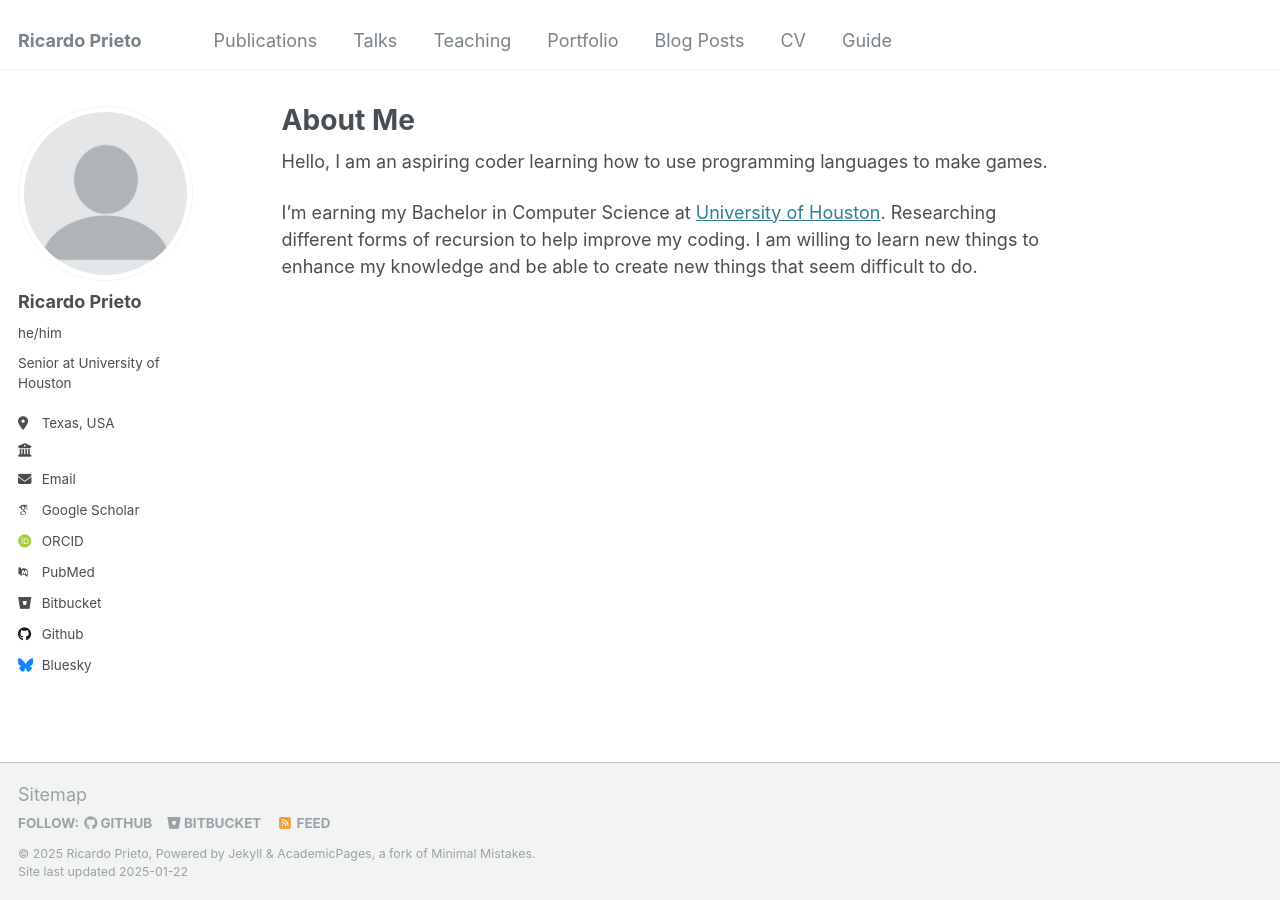
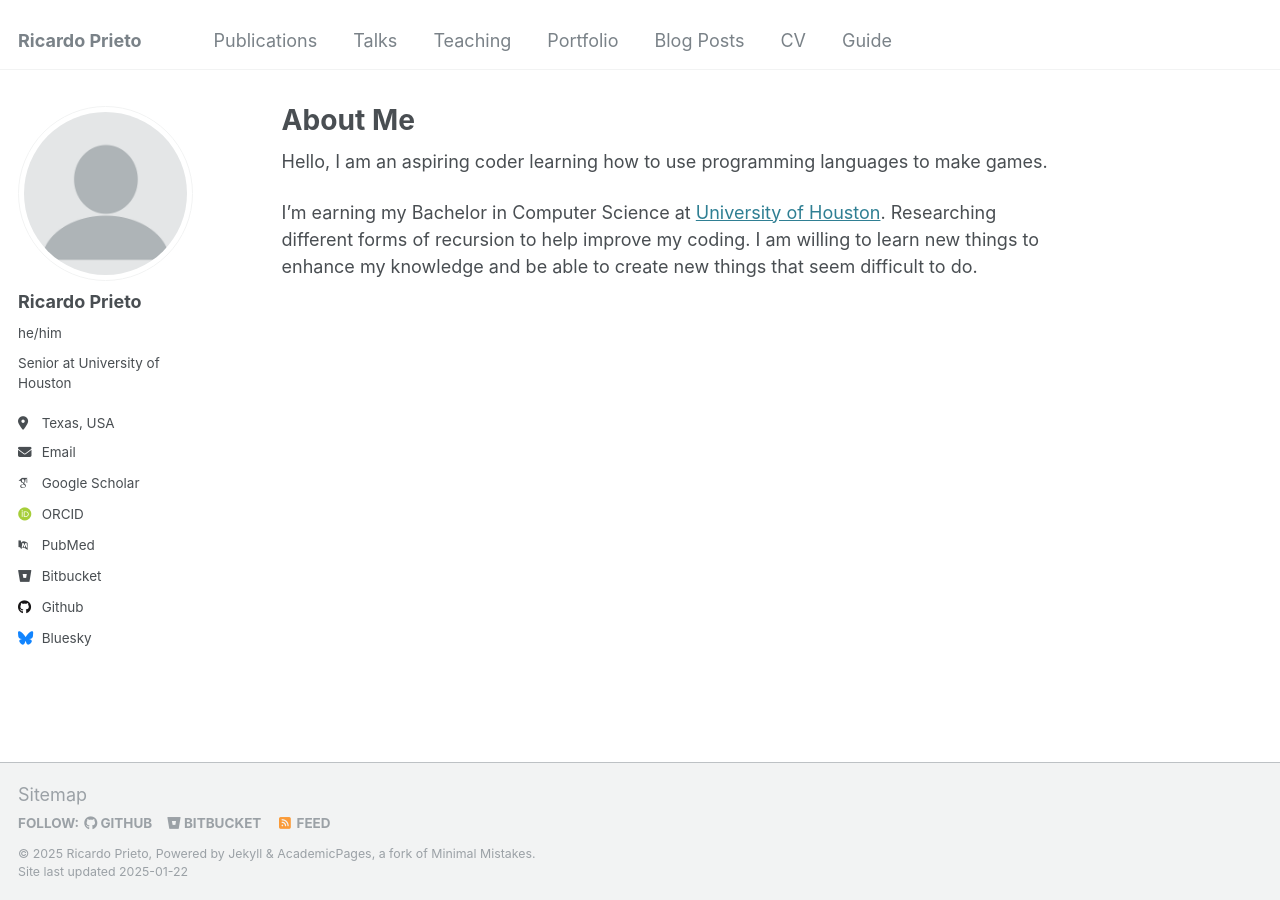
Before and after one commit to ricarpr/ricarpr.github.io, a Jekyll site: the page built from _pages/about.md, in a window 1280 px wide. Built offline with Jekyll 4.4.1, drawn with Linux system fonts in a browser that asks for light colours; some web fonts are replaced.

```diff
--- a/_config.yml
+++ b/_config.yml
@@ -26,7 +26,7 @@ author:
   pronouns         : "he/him"
   bio              : "Senior at University of Houston"
   location         : "Texas, USA"
-  employer         : ""
+  # employer         : ""
   uri              : # URL
   email            : "rjprieto@cougarnet.uh.edu"
 
```
